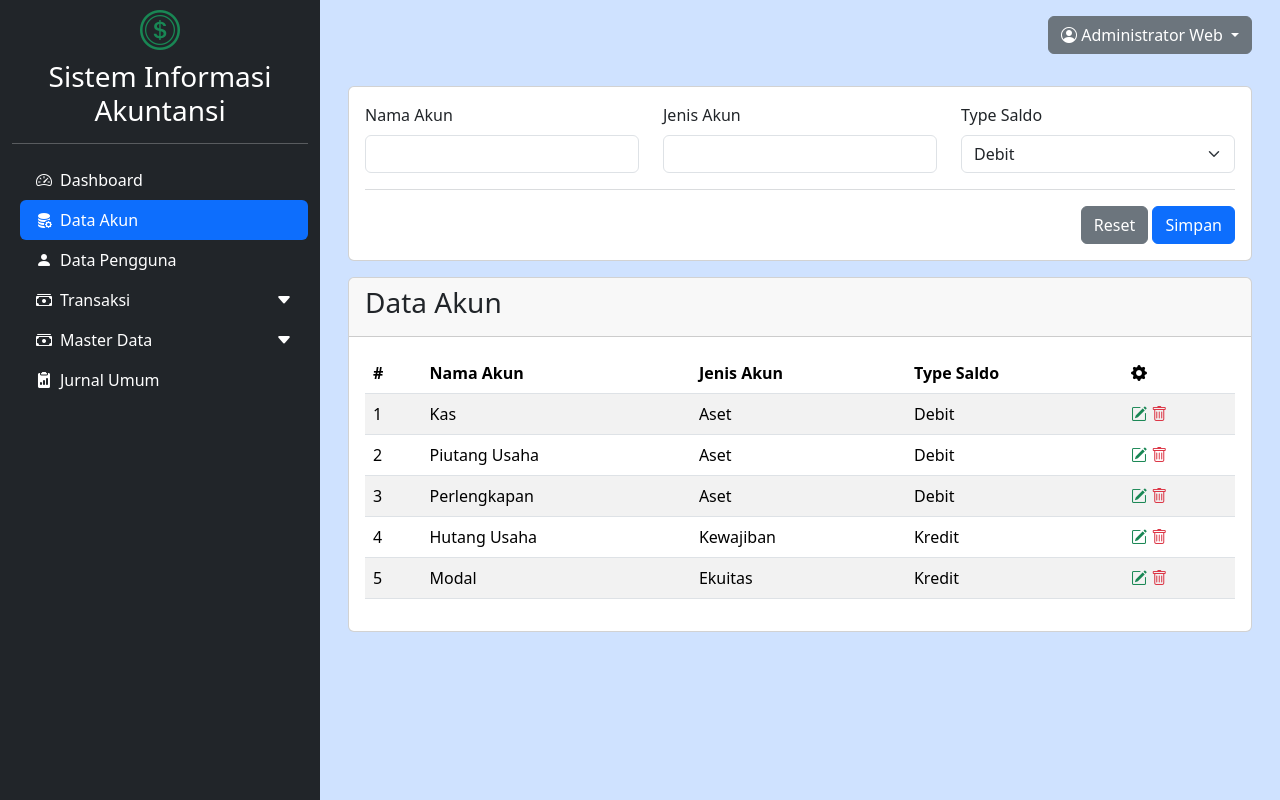
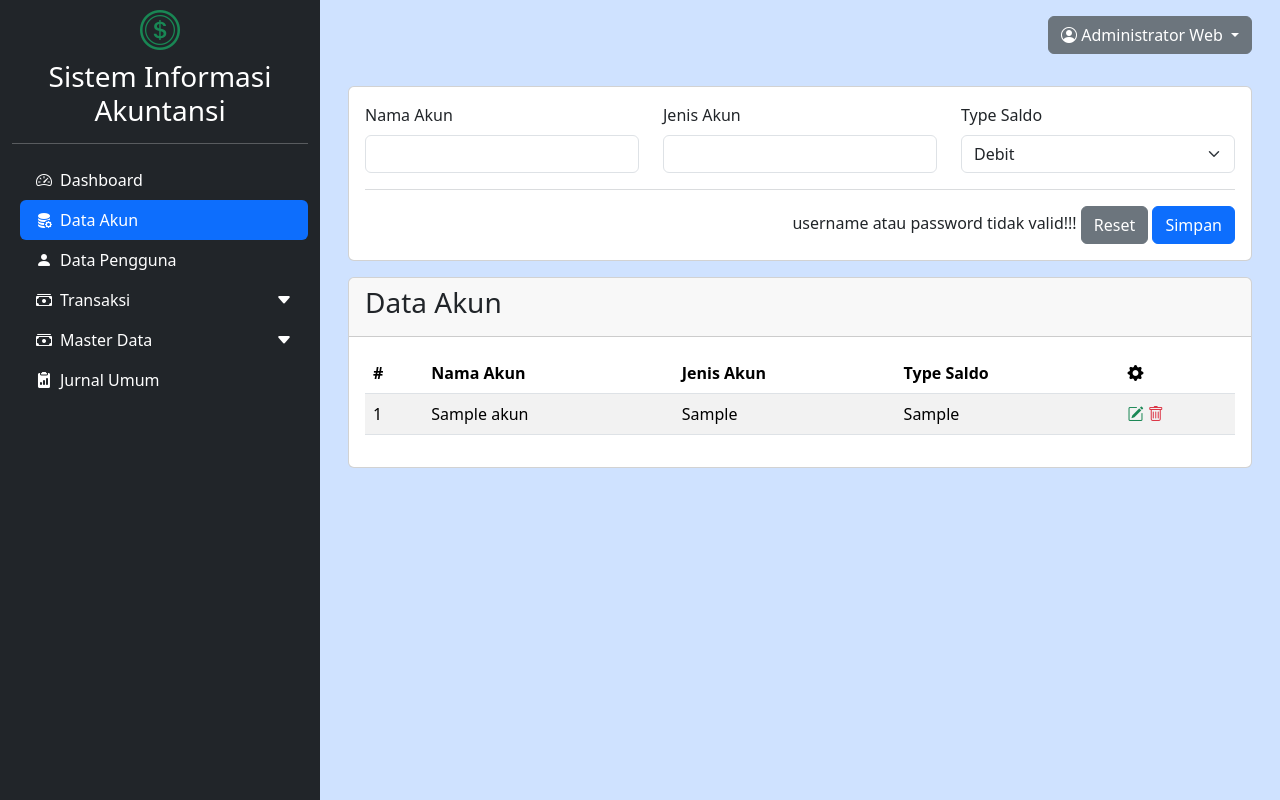
Before and after one commit to Elisiyaputri/APP_SIA, a PHP site: page /dashboard.php?modul=akun in a window 1280 px wide. Run offline with PHP 8.4, Linux system fonts and the light colour scheme; a user stored in the database is signed in; tables that the repository leaves empty hold one stand-in row (values such as "Sample post").

Commit message:
menyelesaikan halaman akun

```diff
--- a/modul/akun/index.php
+++ b/modul/akun/index.php
@@ -1,19 +1,21 @@
+<?php
+require_once('koneksi.php');
+?>
 <div class="card mb-3">
-
     <div class="card-body">
-        <form action="" method="post">
+        <form action="modul/akun/aksi_akun.php?act=insert" method="post">
             <div class="row mb-3">
                 <div class="col-md-4">
                     <label class="form-label" for="nama_akun">Nama Akun</label>
-                    <input type="text" class="form-control" name="nama_akun">
+                    <input type="text" class="form-control" name="nama_akun" required>
                 </div>
                 <div class="col-md-4">
                     <label class="form-label" for="jenis_akun">Jenis Akun</label>
-                    <input type="text" class="form-control" name="jenis_akun">
+                    <input type="text" class="form-control" name="jenis_akun" required>
                 </div>
                 <div class="col-md-4">
-                    <label class="form-label" for="type_saldo">Type Saldo</label>
-                    <select class="form-select" name="type_saldo">
+                    <label class="form-label" for="tipe_saldo">Type Saldo</label>
+                    <select class="form-select" name="tipe_saldo" required>
                         <option value="debit">Debit</option>
                         <option value="kredit">Kredit</option>
                     </select>
@@ -21,8 +23,16 @@
             </div>
             <hr class="text-secondary">
             <div class="text-end">
+                <span class="me-auto text-gray">
+                    <?php
+                    if(isset($_SESSION['pesan'])){
+                        echo $_SESSION['pesan'];
+                        unset($_SESSION['pesan']);
+                    }
+                    ?>
+                </span>
                 <button type="reset" class="btn btn-secondary">Reset</button>
-                <button type="submit" class="btn btn-primary">Simpan</button>
+                <button type="submit" name="submit" class="btn btn-primary">Simpan</button>
             </div>
         </form>
     </div>
@@ -44,23 +54,35 @@
                     </tr>
                 </thead>
                 <tbody>
+                    <?php
+                    $query = "SELECT * FROM tbl_akun";
+                    $exec = mysqli_query($koneksi, $query);
+                    $no = 0;
+                    while ($data = mysqli_fetch_array($exec)) {
+                        $no++;
+                    ?>
                     <tr>
-                        <td>1</td>
-                        <td>Kas</td>
-                        <td>Aset</td>
-                        <td>Debit</td>
+                        <td><?= $no; ?></td>
+                        <td><?= $data['nama_akun']; ?></td>
+                        <td><?= $data['jenis_akun']; ?></td>
+                        <td><?= $data['tipe_saldo']; ?></td>
                         <td>
-                            <a href="#editAkun" class="text-decoration-none" data-bs-toggle="modal">
+                            <a href="#editAkun<?= $data['akun_id']; ?>" class="text-decoration-none"
+                                data-bs-toggle="modal">
                                 <i class="bi bi-pencil-square text-success"></i>
                             </a>
-                            <a href="" class="text-decoration-none">
+                            <a href="http:modul/akun/aksi_akun.php?act=delete&id=<?= $data['akun_id']; ?>"
+                                class="text-decoration-none"
+                                onclick="return confirm('Yakin ingin menghapus data ini?')">
                                 <i class="bi bi-trash text-danger"></i>
                             </a>
                         </td>
-                        <!-- Modal -->
-                        <div class="modal fade" id="editAkun" tabindex="-1" aria-labelledby="exampleModalLabel"
-                            aria-hidden="true">
-                            <form action="" method="post">
+                    </tr>
+                    <!-- Modal Edit -->
+                    <div class="modal fade" id="editAkun<?= $data['akun_id'];?>" tabindex="-1"
+                        aria-labelledby="exampleModalLabel" aria-hidden="true">
+                        <form action="http:modul/akun/aksi_akun.php?act=update&id=<?= $data['akun_id']; ?>"
+                            method="post">
                             <div class="modal-dialog">
                                 <div class="modal-content">
                                     <div class="modal-header">
@@ -71,86 +93,39 @@
                                     <div class="modal-body">
                                         <div class="mb-3">
                                             <label class="form-label" for="nama_akun">Nama Akun</label>
-                                                <input type="text" class="form-control" name="nama_akun" value="Kas">
+                                            <input type="text" class="form-control" name="nama_akun"
+                                                aria-describedby="nama_akun" value="<?= $data['nama_akun'];?>" required>
                                         </div>
                                         <div class="mb-3">
                                             <label class="form-label" for="jenis_akun">Jenis Akun</label>
-                                                <input type="text" class="form-control" name="jenis_akun" value="Aset">
+                                            <input type="text" class="form-control" name="jenis_akun"
+                                                aria-describedby="jenis_akun" value="<?= $data['jenis_akun'];?>"
+                                                required>
                                         </div>
                                         <div class="mb-3">
-                                                <label class="form-label" for="type_saldo">Type Saldo</label>
-                                                <select class="form-select" name="type_saldo">
-                                                    <option value="debit" selected>Debit</option>
-                                                    <option value="kredit">Kredit</option>
+                                            <label class="form-label" for="tipe_saldo">Type Saldo</label>
+                                            <select class="form-select" name="tipe_saldo" required>
+                                                <option value="debit"
+                                                    <?= $data['tipe_saldo'] == 'debit' ? 'selected' : ''; ?>>Debit
+                                                </option>
+                                                <option value="kredit"
+                                                    <?= $data['tipe_saldo'] == 'kredit' ? 'selected' : ''; ?>>Kredit
+                                                </option>
                                             </select>
                                         </div>
                                     </div>
                                     <div class="modal-footer">
                                         <button type="button" class="btn btn-secondary"
                                             data-bs-dismiss="modal">Close</button>
-                                            <button type="submit" class="btn btn-primary">Simpan</button>
+                                        <button type="submit" name="submit" class="btn btn-primary">Simpan</button>
                                     </div>
                                 </div>
                             </div>
                         </form>
                     </div>
-                    </tr>
-                    <tr>
-                        <td>2</td>
-                        <td>Piutang Usaha</td>
-                        <td>Aset</td>
-                        <td>Debit</td>
-                        <td>
-                            <a href="" class="text-decoration-none">
-                                <i class="bi bi-pencil-square text-success"></i>
-                            </a>
-                            <a href="" class="text-decoration-none">
-                                <i class="bi bi-trash text-danger"></i>
-                            </a>
-                        </td>
-                    </tr>
-                    <tr>
-                        <td>3</td>
-                        <td>Perlengkapan</td>
-                        <td>Aset</td>
-                        <td>Debit</td>
-                        <td>
-                            <a href="" class="text-decoration-none">
-                                <i class="bi bi-pencil-square text-success"></i>
-                            </a>
-                            <a href="" class="text-decoration-none">
-                                <i class="bi bi-trash text-danger"></i>
-                            </a>
-                        </td>
-                    </tr>
-                    <tr>
-                        <td>4</td>
-                        <td>Hutang Usaha</td>
-                        <td>Kewajiban</td>
-                        <td>Kredit</td>
-                        <td>
-                            <a href="" class="text-decoration-none">
-                                <i class="bi bi-pencil-square text-success"></i>
-                            </a>
-                            <a href="" class="text-decoration-none">
-                                <i class="bi bi-trash text-danger"></i>
-                            </a>
-                        </td>
-                    </tr>
-                    <tr>
-                        <td>5</td>
-                        <td>Modal</td>
-                        <td>Ekuitas</td>
-                        <td>Kredit</td>
-                        <td>
-                            <a href="" class="text-decoration-none">
-                                <i class="bi bi-pencil-square text-success"></i>
-                            </a>
-                            <a href="" class="text-decoration-none">
-                                <i class="bi bi-trash text-danger"></i>
-                            </a>
-                        </td>
-                    </tr>
+                    <?php
+                    }
+                    ?>
                 </tbody>
             </table>
         </div>
```
Also changed, not shown: modul/akun/aksi_akun.php (added, +50 -0 lines). Lines whose indentation alone changed are shown as unchanged.
